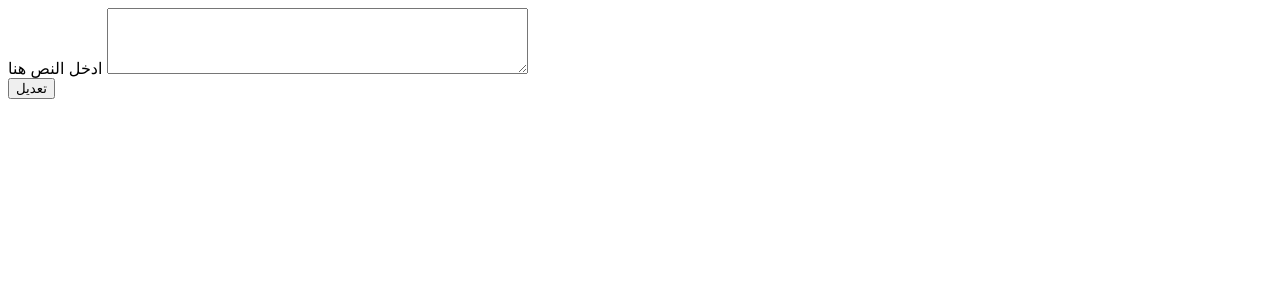
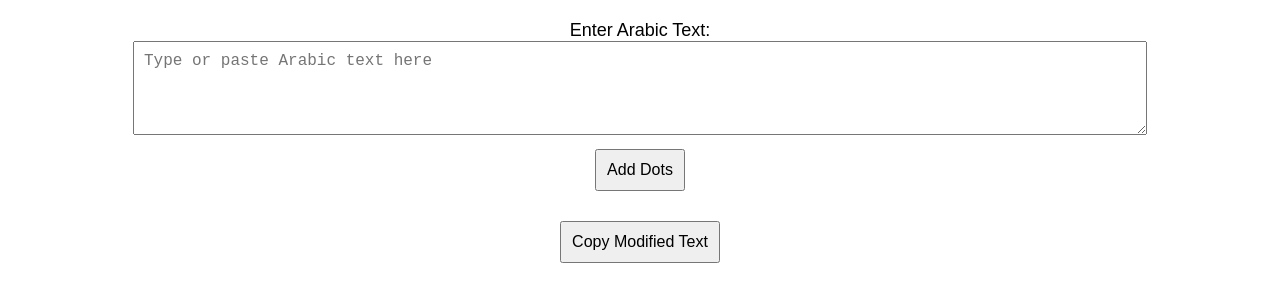
Before and after one commit to mohannadbahar/test, a plain HTML site: page index.html in a window 1280 px wide. Drawn offline with Linux system fonts and the light colour scheme.

Commit message:
Update index.html

```diff
--- a/index.html
+++ b/index.html
@@ -3,20 +3,47 @@
 <head>
   <meta charset="UTF-8">
   <meta name="viewport" content="width=device-width, initial-scale=1.0">
-  <title></title>
+  <title>Arabic Text with Dots</title>
   <style>
     body {
-      font-family: 'Arial', sans-serif;
+      font-family: 'Arial', sans-serif; /* Use an Arabic font if available */
+      text-align: center;
+      margin: 20px;
+    }
+
+    label {
+      font-size: 18px;
+    }
+
+    textarea {
+      width: 80%;
+      padding: 10px;
+      font-size: 16px;
+    }
+
+    button {
+      padding: 10px;
+      font-size: 16px;
+      margin-top: 10px;
+      cursor: pointer;
+    }
+
+    #arabicText {
+      margin-top: 20px;
+      font-size: 18px;
     }
   </style>
 </head>
 <body>
-  <label for="userInput">ادخل النص هنا</label>
-  <textarea id="userInput" rows="4" cols="50"></textarea>
+  <label for="userInput">Enter Arabic Text:</label>
   <br>
-  <button onclick="modifyText()">تعديل</button>
+  <textarea id="userInput" rows="4" placeholder="Type or paste Arabic text here"></textarea>
+  <br>
+  <button onclick="modifyText()">Add Dots</button>
 
   <div id="arabicText"></div>
+
+  <button onclick="copyText()">Copy Modified Text</button>
 
   <script>
     function modifyText() {
@@ -24,9 +51,7 @@
       var dottedText = addDotsToArabic(userInput);
 
       // Display the modified text
-      document.getElementById("arabicText").innerHTML = `
-        <p><strong>Modified Text:</strong> ${dottedText}</p>
-      `;
+      document.getElementById("arabicText").innerHTML = `<p><strong>Modified Text:</strong> ${dottedText}</p>`;
     }
 
     function addDotsToArabic(text) {
@@ -44,6 +69,17 @@
       var dottedText = dottedWords.join(" ");
       return dottedText;
     }
+
+    function copyText() {
+      var modifiedText = document.getElementById("arabicText").innerText;
+      var tempInput = document.createElement("textarea");
+      document.body.appendChild(tempInput);
+      tempInput.value = modifiedText;
+      tempInput.select();
+      document.execCommand("copy");
+      document.body.removeChild(tempInput);
+      alert("Modified text copied to clipboard!");
+    }
   </script>
 </body>
 </html>
```
